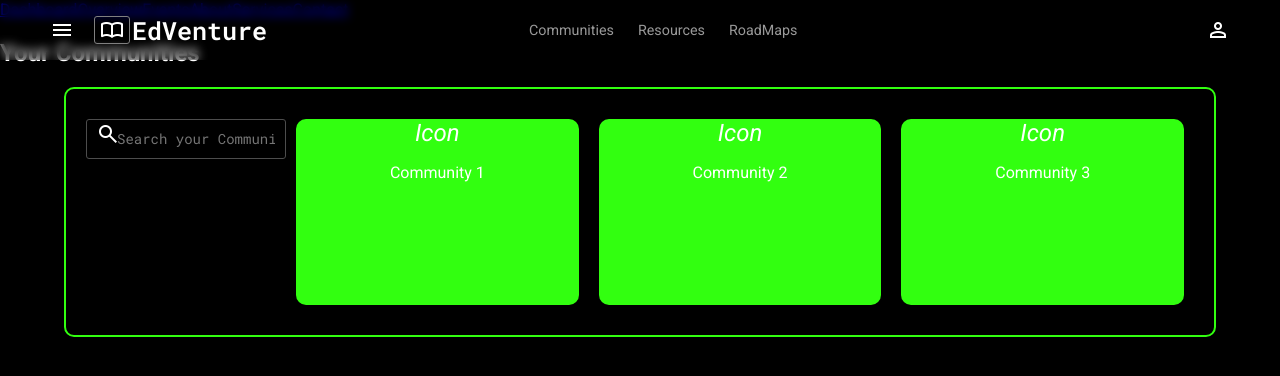
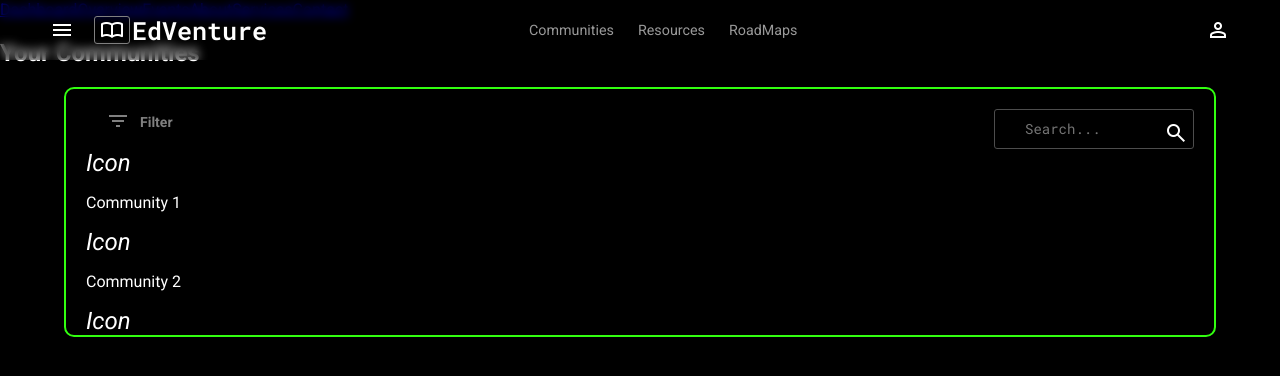
Before and after one commit to EdVentureDev/EdVenture, an Angular app in the folder EdVenture-FrontEnd/: page /home in a window 1280 px wide. Shown: the top 376 px of the page. Built offline with nearby package versions, Linux system fonts and the light colour scheme.

Commit message:
Update dashboard community component CSS and HTML

```diff
--- a/EdVenture-FrontEnd/src/app/components/dashboard/dashboard-community/dashboard-community.component.css
+++ b/EdVenture-FrontEnd/src/app/components/dashboard/dashboard-community/dashboard-community.component.css
@@ -28,7 +28,6 @@
     width: 90%;
     height: 250px;
     margin: auto;
-    display: flex;
     justify-content: space-between;
     padding: 20px;
     box-sizing: border-box;
@@ -36,7 +35,37 @@
     border: 2px solid #32ff10;
     overflow: auto;
 }
-
+.community-container.column1,
+.community-container.column2,
+.community-container.column3,
+.community-container.column4,
+.community-container.column5,
+.community-container.column6{
+    display: flex;
+    flex-wrap: wrap;
+    justify-content: space-between;
+    margin-top: 20px;
+    padding: 10px;
+    box-sizing: border-box;
+    border-radius: 10px;
+    border: 2px solid #32ff10;
+    overflow: auto;
+}
+.community-container.column1,
+.community-container.column4{
+   margin-left: 12%;
+   margin-right: 10px;
+}
+.community-container.column2,
+.community-container.column5{
+    margin-left: 12%;
+   margin-right: 10px;
+}
+.community-container.column3,
+.community-container.column6{
+    margin-left: 12%;
+   margin-right: 10px;
+}
 .community-header input{
     box-sizing: border-box;
     width: 100%;
@@ -48,7 +77,7 @@
     color: hsl(0, 05, 70%);
     font-family: var(--typeface-mono);
     font-size: 14px;
-    margin-top: 10px;
+    margin-top: 0px;
     padding-left: 30px;
     color: #32ff10;
 }
@@ -58,14 +87,33 @@
 }
 .search-container {
     position: relative;
-    width: 200px; /* Adjust as needed */
+    width: 200px;
+    margin-inline-start: auto;
 }
 .search-icon {
     position: absolute;
-    left: 10px; /* Adjust as needed */
-    top: 50%;
+    left: 170px; /* Adjust as needed */
+    top: 60%;
     transform: translateY(-50%);
     /* Add other styles as needed */
+}
+.community-header{
+    display: flex;
+    justify-content: space-between;
+}
+.filter-container {
+    display: flex;
+    margin-left: 20px;
+    color: grey;
+}
+.filter-container p{
+    margin: 0;
+    padding: 0;
+    font-size: 14px;
+    font-weight: 600;
+    font-weight: 600;
+    margin-left: 10px;
+    margin-top: 5px;
 }
 
 .column {
--- a/EdVenture-FrontEnd/src/app/components/dashboard/dashboard-community/dashboard-community.component.html
+++ b/EdVenture-FrontEnd/src/app/components/dashboard/dashboard-community/dashboard-community.component.html
@@ -18,21 +18,46 @@
 
 <div class="community-container">
     <div class="community-header">
+        <div class="filter-container">
+            <span class="material-symbols-outlined">
+                filter_list
+                </span>
+            <p>Filter</p>
+        </div>
         <div class="search-container">
-        <input type="text" placeholder="Search your Community">
+        <input type="text" placeholder="Search...">
         <span class="material-symbols-outlined search-icon">search</span>
     </div>
-    <br>
     </div>
-    <div class="column">
+    <div class="column1">
         <i class="material-icons">Icon</i>
         <p>Community 1</p>
     </div>
-    <div class="column">
+    <div class="column2">
         <i class="material-icons">Icon</i>
         <p>Community 2</p>
     </div>
-    <div class="column">
+    <div class="column3">
+        <i class="material-icons">Icon</i>
+        <p>Community 3</p>
+    </div>
+    <div class="column4">
+        <i class="material-icons">Icon</i>
+        <p>Community 3</p>
+    </div>
+    <div class="column5">
+        <i class="material-icons">Icon</i>
+        <p>Community 3</p>
+    </div>
+    <div class="column6">
+        <i class="material-icons">Icon</i>
+        <p>Community 3</p>
+    </div>
+    <div class="column7">
+        <i class="material-icons">Icon</i>
+        <p>Community 3</p>
+    </div>
+    <div class="column8">
         <i class="material-icons">Icon</i>
         <p>Community 3</p>
     </div>
```
